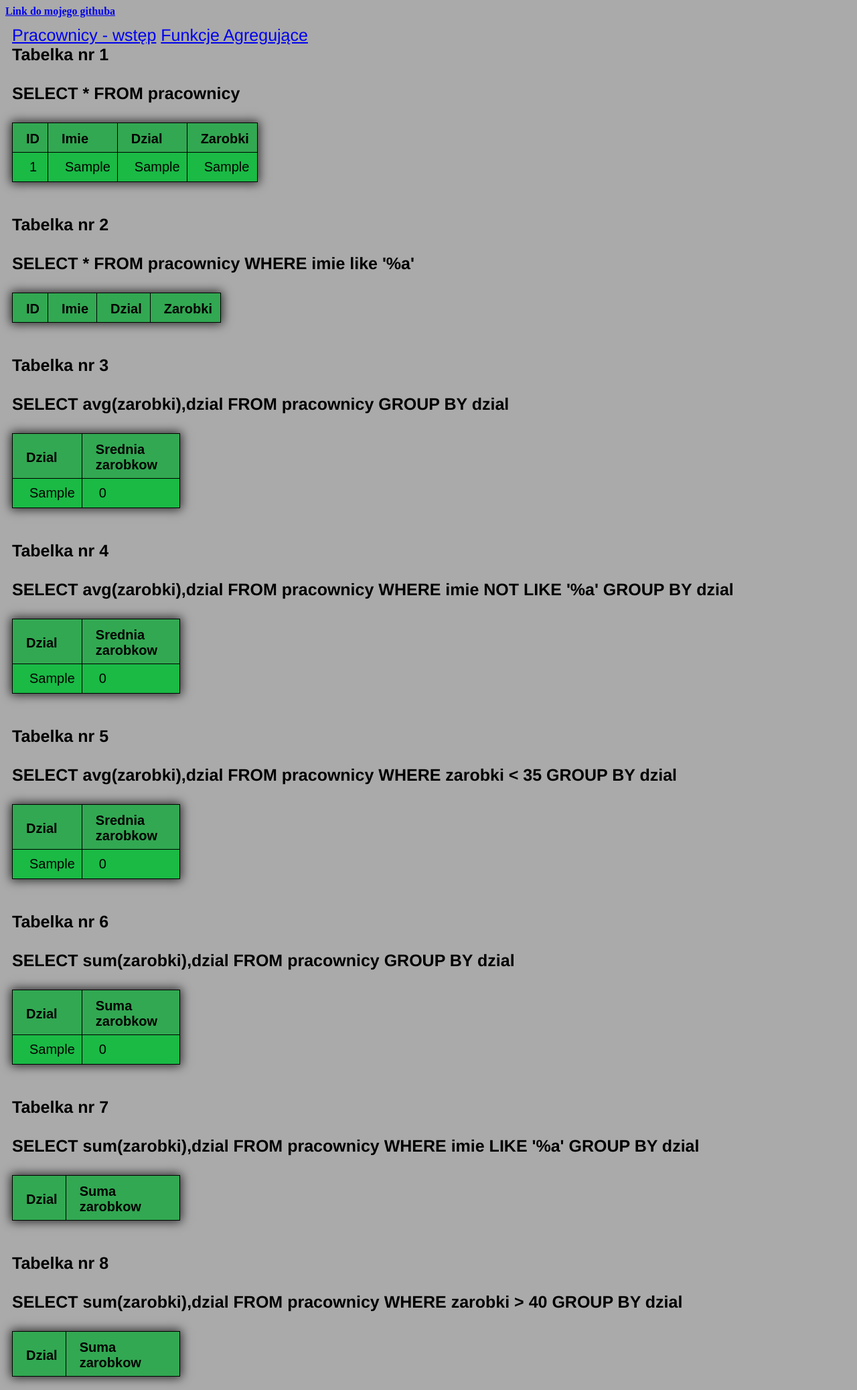
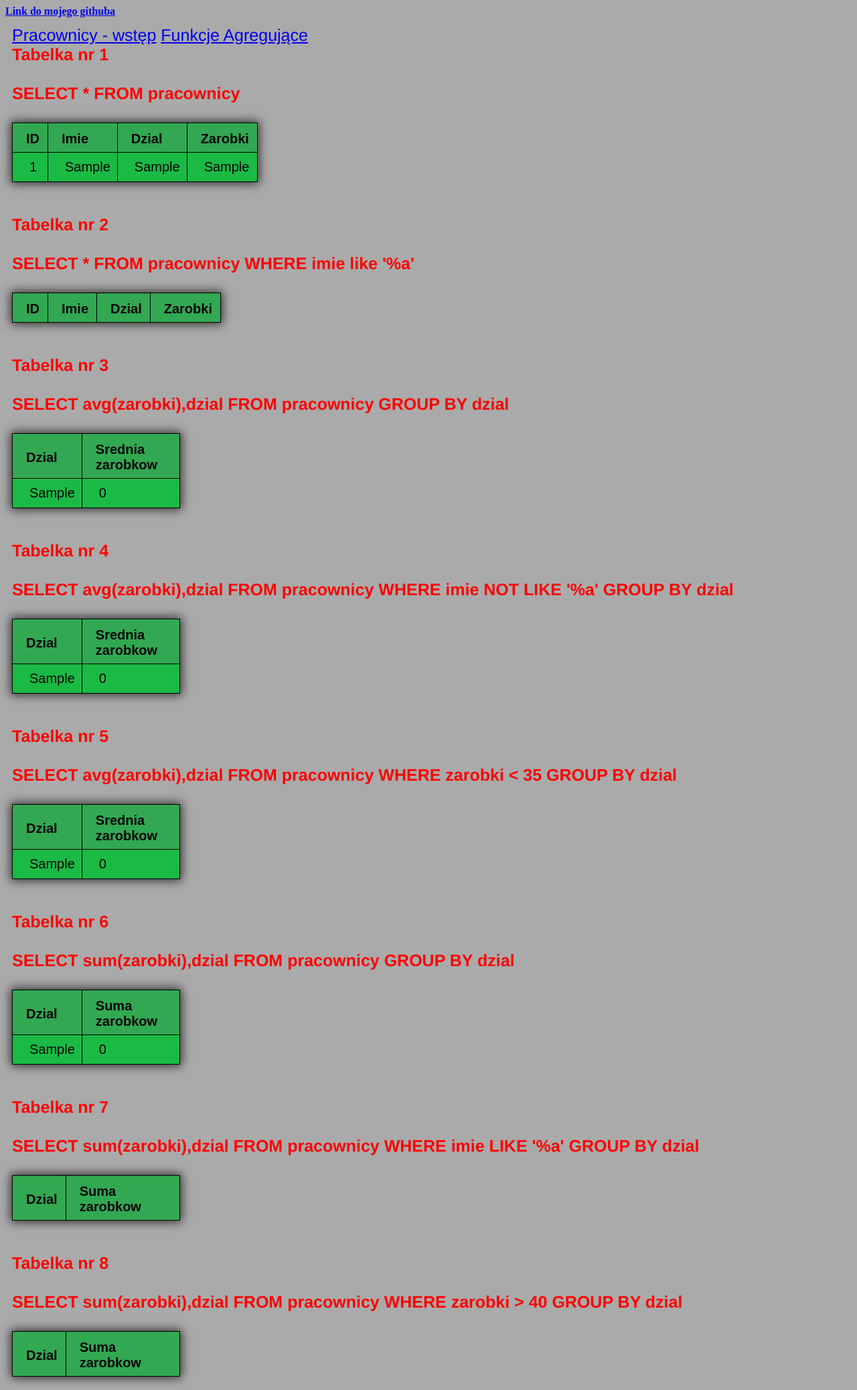
Before and after one commit to wilkdaniel03/PHP-SQL-Wprowadzenie, a PHP site: page / in a window 1280 px wide. Shown: the whole page at 67% size. Run offline with PHP 8.4, Linux system fonts and the light colour scheme; tables that the repository leaves empty or names only in its code hold one stand-in row (values such as "Sample post"); data that the repository does not hold is empty.

Commit message:
Update style.css

```diff
--- a/style.css
+++ b/style.css
@@ -56,3 +56,7 @@ th {
   background-color: #32a852;
   color: black;
 }
+
+.nav{
+  color: red;
+}
```
